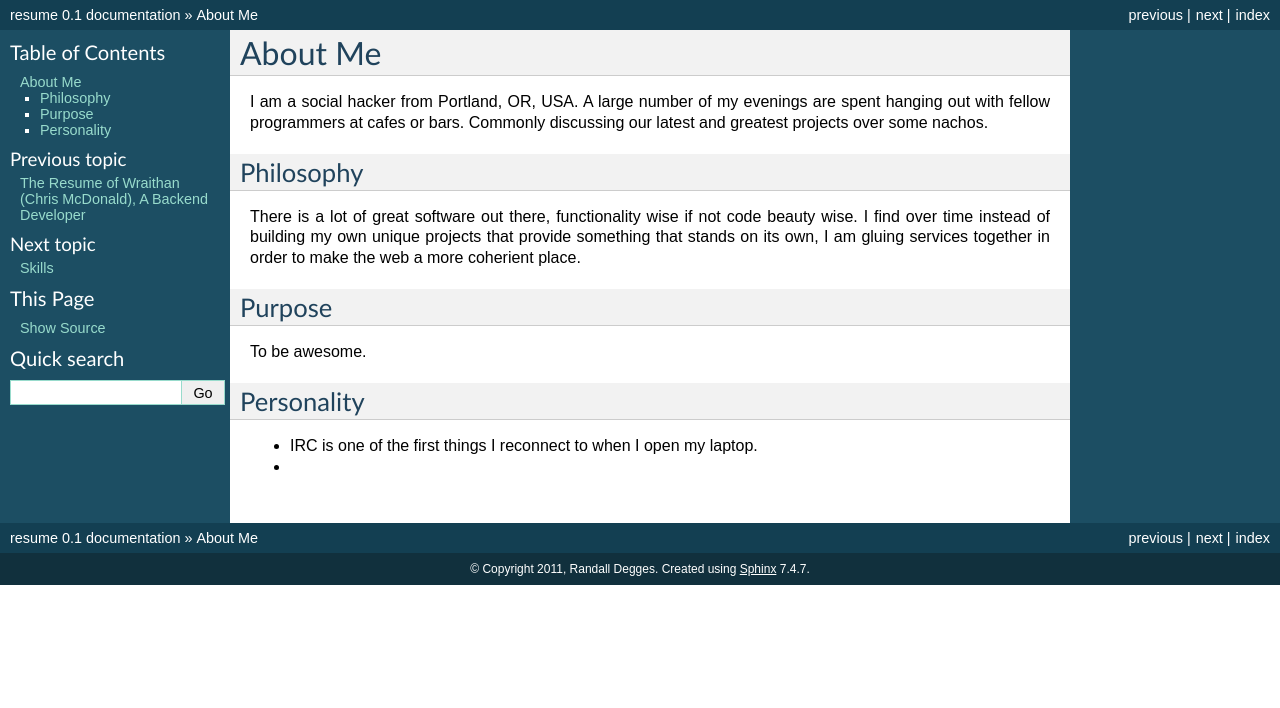
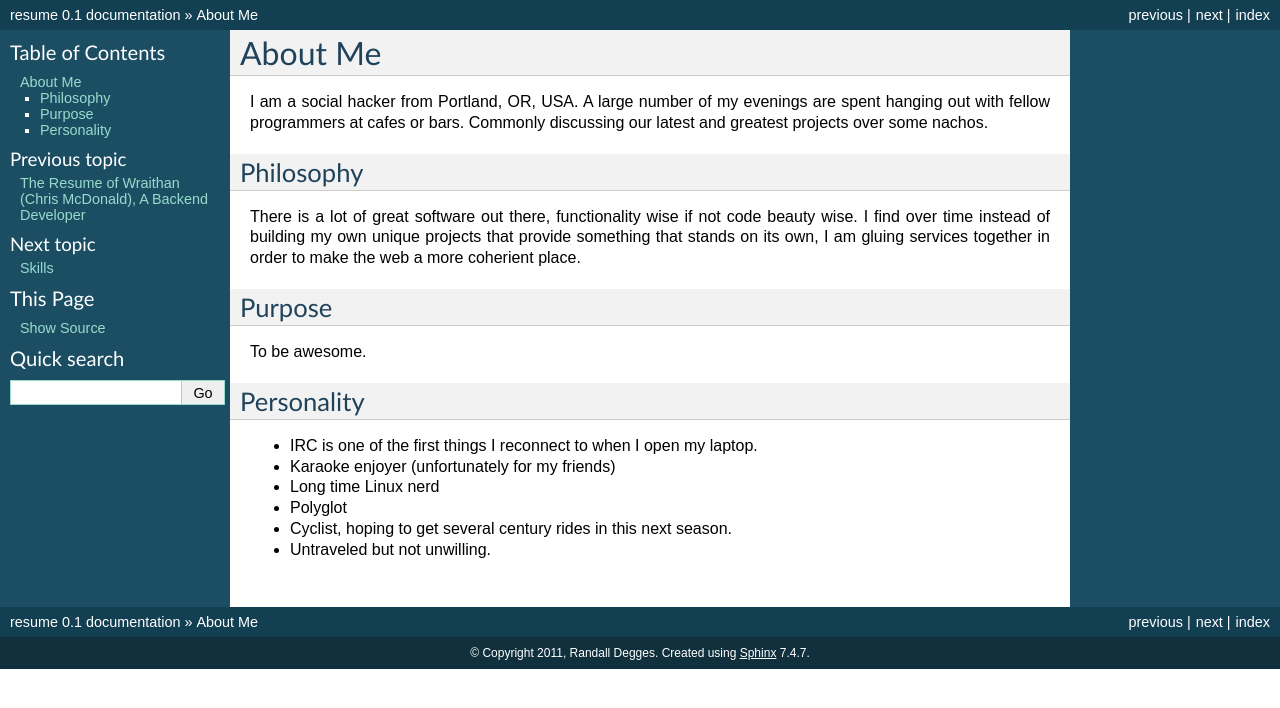
Before and after one commit to wraithan/resume, a Sphinx documentation site: the page built from docs/about.rst, in a window 1280 px wide. Shown: the top 708 px of the page. Built offline with Sphinx 7.4.7, drawn with Linux system fonts in a browser that asks for light colours.

Commit message:
Update docs/about.rst

```diff
--- a/docs/about.rst
+++ b/docs/about.rst
@@ -21,4 +21,8 @@ Personality
 ###########
 
 * IRC is one of the first things I reconnect to when I open my laptop.
-*
+* Karaoke enjoyer (unfortunately for my friends)
+* Long time Linux nerd
+* Polyglot
+* Cyclist, hoping to get several century rides in this next season.
+* Untraveled but not unwilling.
```
